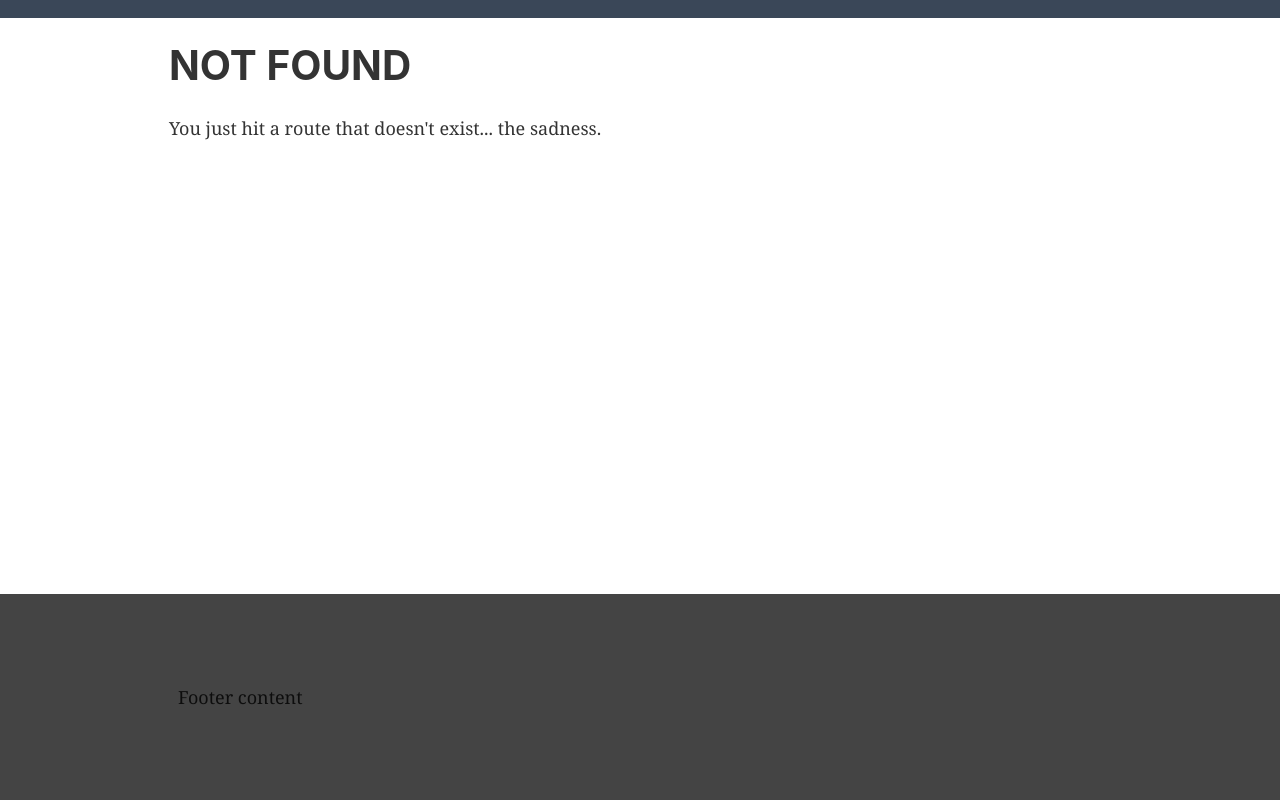
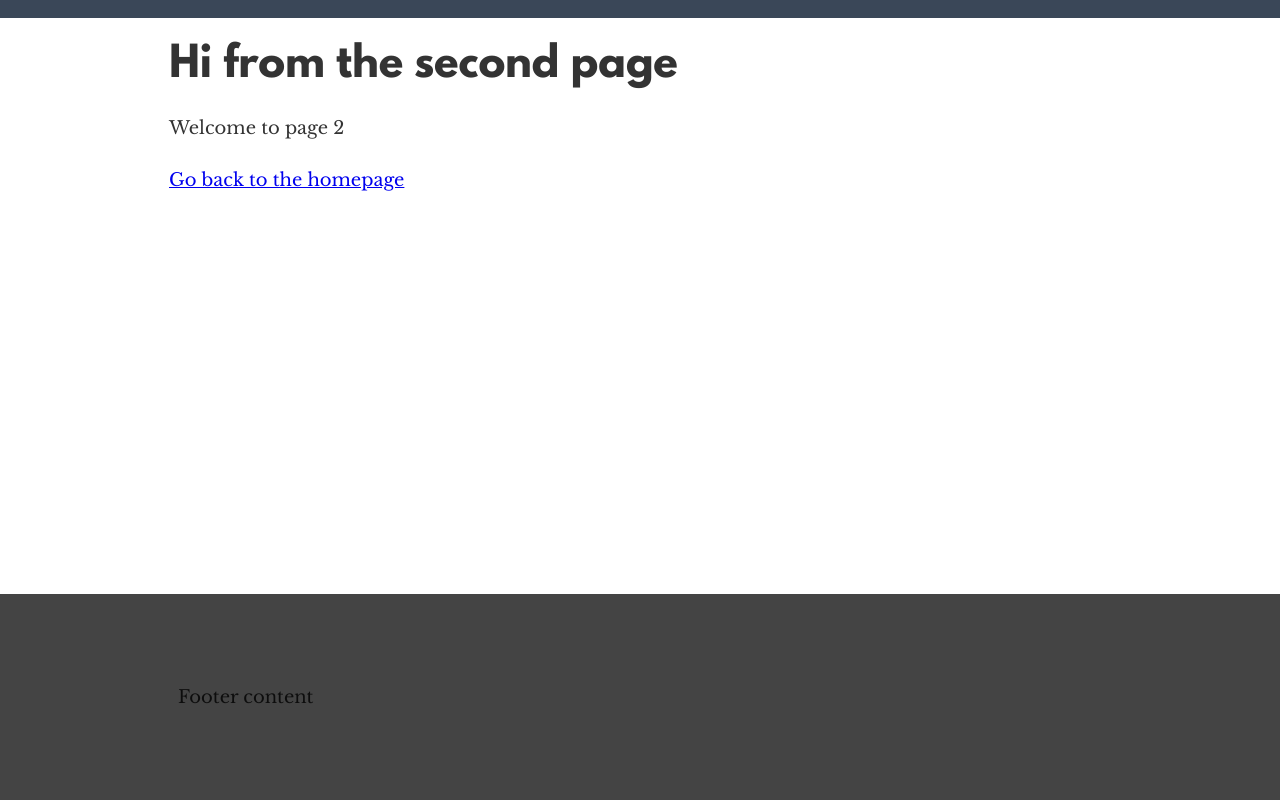
Before and after one commit to StrongeLeeroy/personal-website, a Gatsby site: page /full-page-post in a window 1280 px wide. Before the commit this address had no page. Built offline with nearby package versions, Linux system fonts and the light colour scheme; Gatsby itself is replaced by a stand-in of ours.

Commit message:
style: add header and body fonts

```diff
--- a/src/components/layout.css
+++ b/src/components/layout.css
@@ -1,3 +1,18 @@
+@import url('https://fonts.googleapis.com/css?family=Libre+Baskerville:400,400i,700');
+
+@font-face {
+  font-family: 'League Spartan';
+  src: url('../fonts/leaguespartan-bold.eot');
+  src: url('../fonts/leaguespartan-bold.eot?#iefix') format('embedded-opentype'),
+       url('../fonts/leaguespartan-bold.woff2') format('woff2'),
+       url('../fonts/leaguespartan-bold.woff') format('woff'),
+       url('../fonts/leaguespartan-bold.ttf') format('truetype'),
+       url('../fonts/leaguespartan-bold.svg#league_spartanbold') format('svg');
+  font-weight: bold;
+  font-style: normal;
+
+}
+
 html {
   font-family: sans-serif;
   -ms-text-size-adjust: 100%;
@@ -620,3 +635,11 @@ pre tt:after {
     font-size: 100%;
   }
 }
+
+h1.title {
+  font-family: 'League Spartan'
+}
+
+body {
+  font-family: 'Libre Baskerville'
+}
--- /dev/null
+++ b/src/pages/full-page-post.tsx
@@ -0,0 +1,16 @@
+import React from 'react';
+import { Link } from 'gatsby';
+
+import Layout from '../components/layout';
+import SEO from '../components/seo';
+
+const FullPagePost = ({ uuid }) => (
+  <Layout>
+    <SEO title="Page two" />
+    <h1 className="title">Hi from the second page</h1>
+    <p>Welcome to page 2</p>
+    <Link to="/">Go back to the homepage</Link>
+  </Layout>
+);
+
+export default FullPagePost;
```
Also changed, not shown: src/pages/404.tsx (renamed from src/pages/404.js, +5 -5 lines), src/pages/index.tsx (renamed from src/pages/index.js, +8 -8 lines), src/pages/page-2.tsx (renamed from src/pages/page-2.js, +6 -6 lines), src/fonts/leaguespartan-bold.ttf (added), src/fonts/leaguespartan-bold.woff (added), src/fonts/leaguespartan-bold.woff2 (added), 2 other files.
